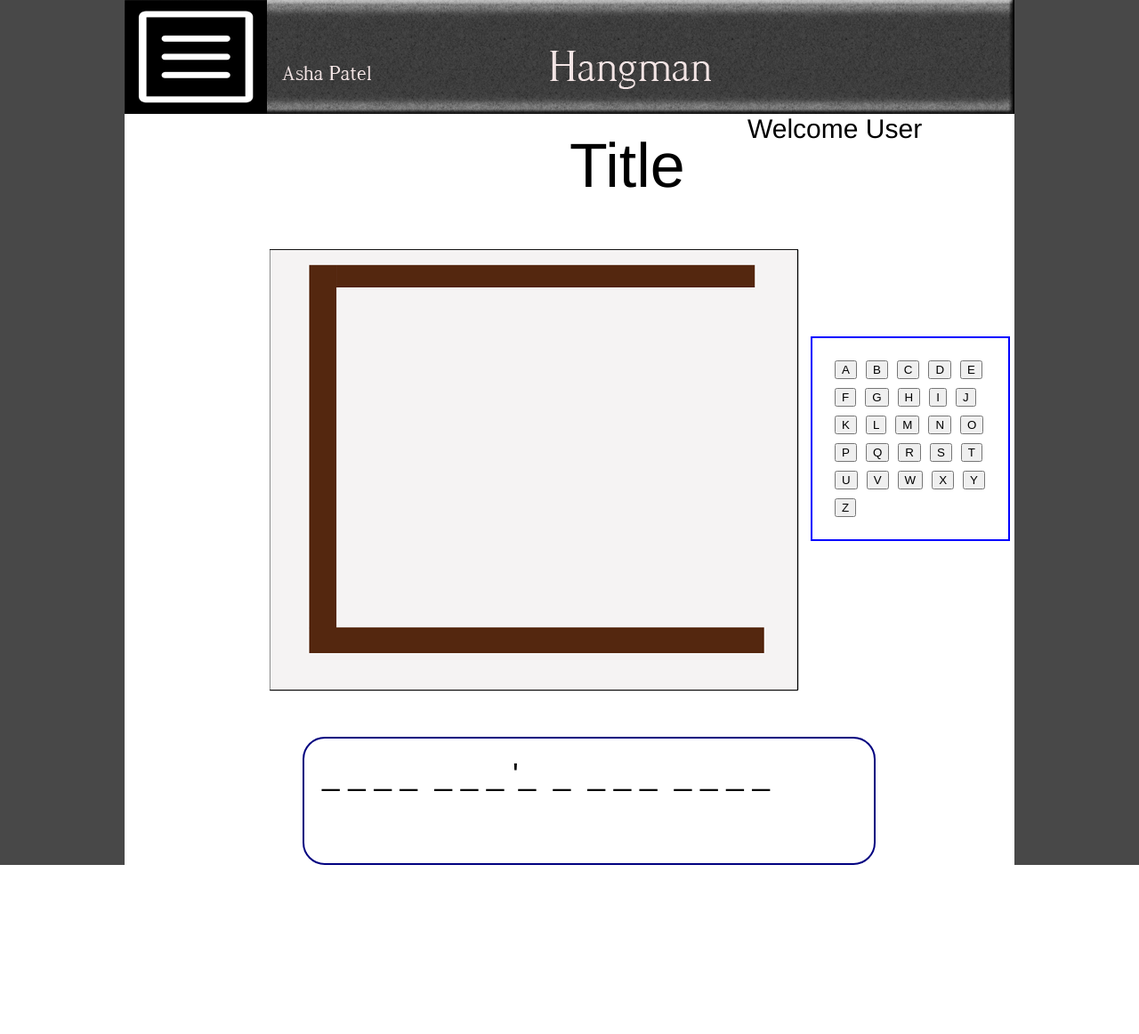
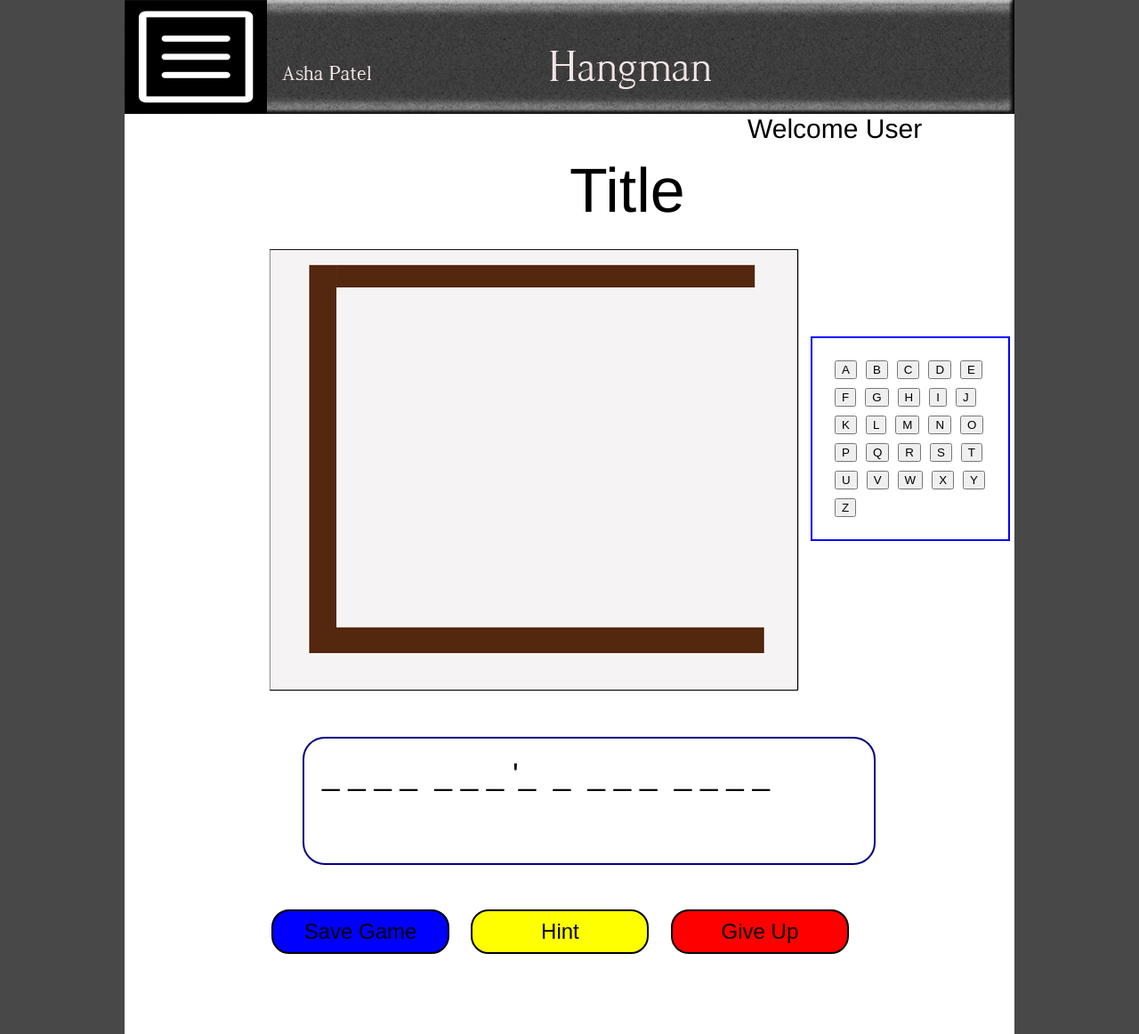
Before and after one commit to patelas7/mi349fall2015, a PHP site: page /game.html in a window 1280 px wide. Shown: the whole page at 89% size. Before the commit the page ends 972 px from the top, so only its background shows below. Run offline with PHP 8.4, Linux system fonts and the light colour scheme; some libraries are stand-ins or nearby versions.

Commit message:
adding to project
add to game

```diff
--- a/Final/FinalProject/game-style.css
+++ b/Final/FinalProject/game-style.css
@@ -80,3 +80,54 @@ body{
 	white-space: pre;
 	font-size: 35px;
 }
+
+.buttons {
+	display:block;
+	margin-left: 165px;
+	width:800px;
+	height:140px;
+	color:black;
+	padding-top: 50px;
+}
+
+.buttons #saveButton{
+	margin-right: 20px;
+	width:200px;
+	height:50px;
+	border-radius: 20px;
+	border: 2px solid black;
+	background-color:#0000FF;
+	font-size:24px;
+}
+
+.buttons #hintButton{
+	margin-right: 20px;
+	width:200px;
+	height:50px;
+	color:black;
+	border-radius: 20px;
+	border: 2px solid black;
+	background-color:yellow;
+	font-size:24px;
+}
+
+.buttons #giveUpButton{
+	width:200px;
+	height:50px;
+	border-radius: 20px;
+	border: 2px solid black;
+	background-color:red;
+	font-size: 24px;
+}
+
+.buttons #newButton{
+	margin-top:10px;
+	width:200px;
+	height:50px;
+	border-radius: 20px;
+	border: 2px solid black;
+	background-color:#33CC00;
+	font-size: 24px;
+	visibility: hidden;
+	display: none;
+}
--- a/Final/FinalProject/game.html
+++ b/Final/FinalProject/game.html
@@ -21,6 +21,13 @@
 	  <div class="canvas"></div>
     <div class="alphabet"></div>
 		<div class="wordSolve"></div>
+		<div class="buttons">
+			<button id="saveButton"> Save Game </button>
+			<button id="hintButton"> Hint </button>
+			<button id="giveUpButton"> Give Up </button>
+			<button id="newButton">New Game</button>
+		</div>
+
 	</div>
 </body>
 </html>
--- a/Final/FinalProject/home-script.js
+++ b/Final/FinalProject/home-script.js
@@ -30,7 +30,7 @@ $(document).ready(function(){
           dataType:'json',
           success: function(data){
             //On ajax success do this
-              console.log(data);
+              console.log();
              },
           error: function(xhr, ajaxOptions, thrownError) {
              //On error do this
```
Also changed, not shown: Final/FinalProject/game-script.js (+50 -6 lines).
